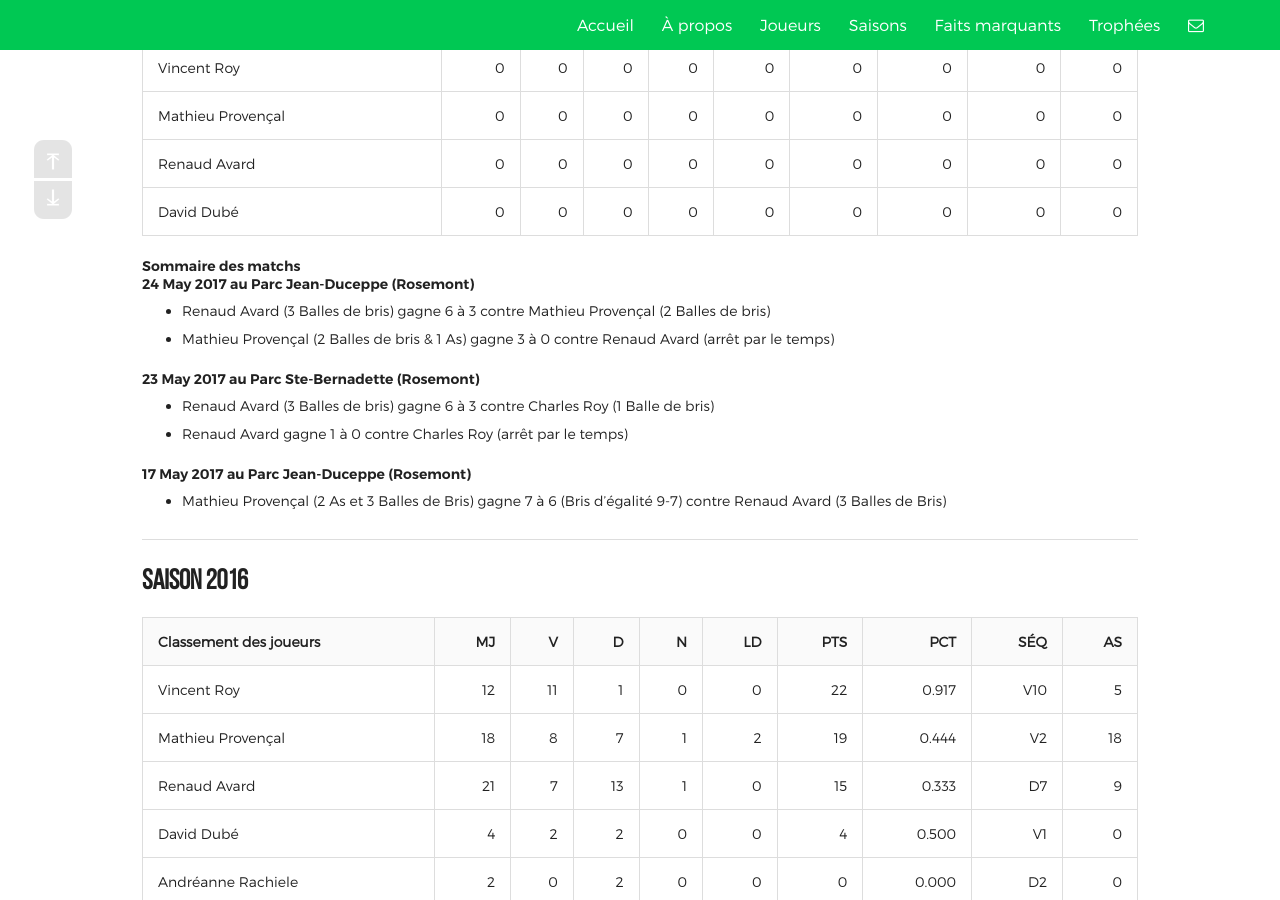
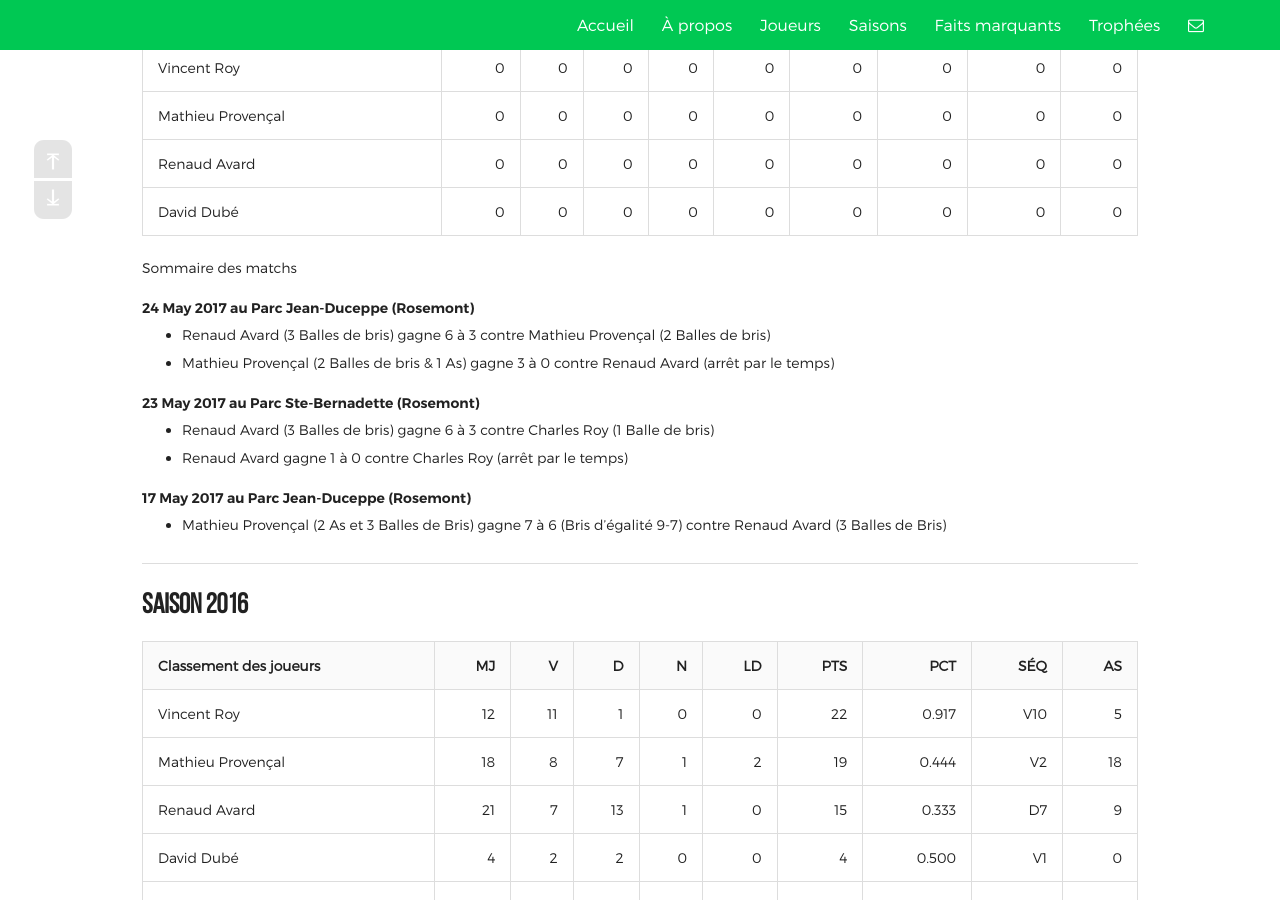
Before and after one commit to ltmsha/ltmsha.github.io, a Jekyll site: the page built from saisons.html, in a window 1280 px wide and 900 px high, scrolled down 326 px. Built offline with Jekyll 4.4.1, drawn with Linux system fonts in a browser that asks for light colours.

```diff
--- a/saisons.html
+++ b/saisons.html
@@ -16,7 +16,7 @@ layout: default
 {{ post.content }}
   {% endif %}
 {% endfor %}
-					<h5>Sommaire des matchs</h5>
+					<p><large>Sommaire des matchs</large></p>
 {% for post in site.partie reversed %}
   {% capture year %}{{post.date | date: "%Y"}}{% endcapture %}
   {% if year == "2017" %}
```
